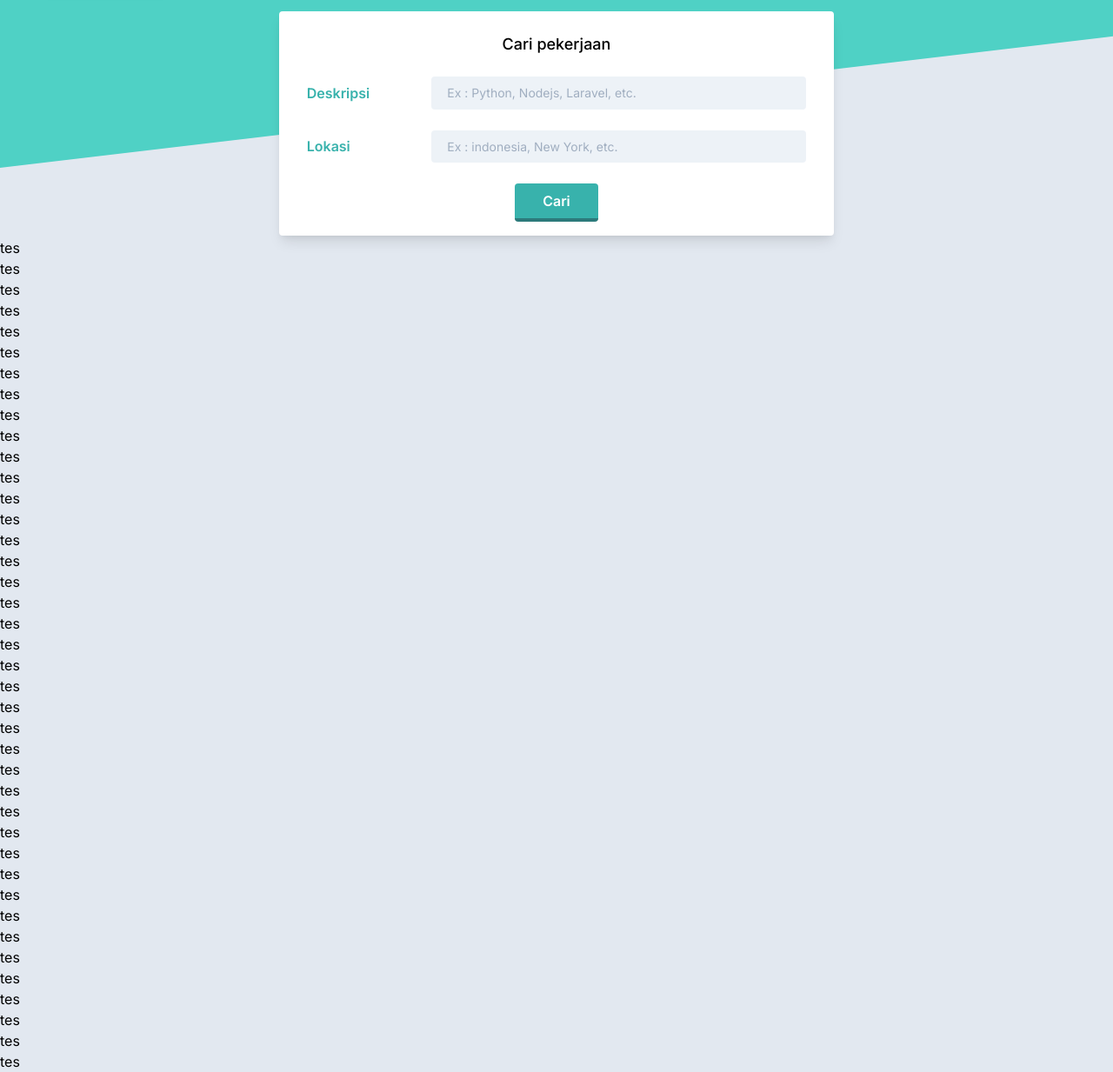
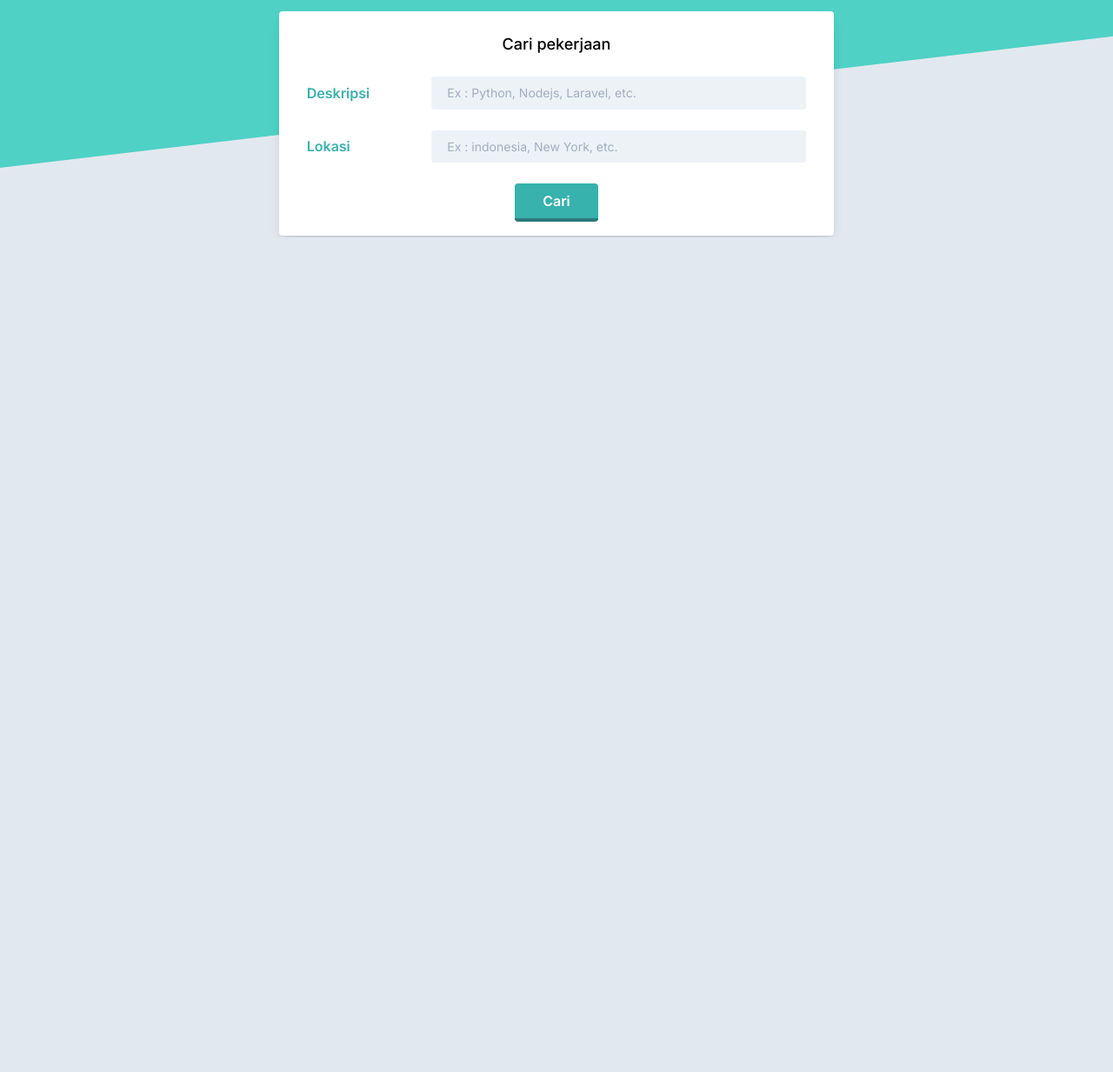
Before and after one commit to afandilham/github-job-listing, a website built with webpack: page src/index.html in a window 1280 px wide. Shown: the part 529-1762 px from the top of the page at 87% size. After the commit the page ends 802 px from the top, so only its background shows below. Built offline with nearby package versions, Linux system fonts and the light colour scheme; files whose address does not match are found by name.

Commit message:
Edit webpack

```diff
--- a/src/index.html
+++ b/src/index.html
@@ -38,47 +38,6 @@
     </div>
   </div>
 
-  <ul>
-    <li>tes</li>
-    <li>tes</li>
-    <li>tes</li>
-    <li>tes</li>
-    <li>tes</li>
-    <li>tes</li>
-    <li>tes</li>
-    <li>tes</li>
-    <li>tes</li>
-    <li>tes</li>
-    <li>tes</li>
-    <li>tes</li>
-    <li>tes</li>
-    <li>tes</li>
-    <li>tes</li>
-    <li>tes</li>
-    <li>tes</li>
-    <li>tes</li>
-    <li>tes</li>
-    <li>tes</li>
-    <li>tes</li>
-    <li>tes</li>
-    <li>tes</li>
-    <li>tes</li>
-    <li>tes</li>
-    <li>tes</li>
-    <li>tes</li>
-    <li>tes</li>
-    <li>tes</li>
-    <li>tes</li>
-    <li>tes</li>
-    <li>tes</li>
-    <li>tes</li>
-    <li>tes</li>
-    <li>tes</li>
-    <li>tes</li>
-    <li>tes</li>
-    <li>tes</li>
-    <li>tes</li>
-    <li>tes</li>
-  </ul>
+
 </body>
 </html>
--- a/webpack.config.js
+++ b/webpack.config.js
@@ -4,8 +4,8 @@ const HtmlWebpackPlugin = require('html-webpack-plugin');
 module.exports = {
   // There are two point entries, index and fontawesome
   entry: {
-    index: ['@babel/polyfill', './src/js/index.js'],
-    fontawesome: ['@babel/polyfill/noConflict', './src/js/fontawesome.js']
+    fontawesome: ['@babel/polyfill/noConflict', './src/js/fontawesome.js'],
+    index: ['@babel/polyfill', './src/js/index.js']
   },
   // Output
   output: {
```
Also changed, not shown: dist/index.html, dist/js/index.bundle.js, 1 other file.
